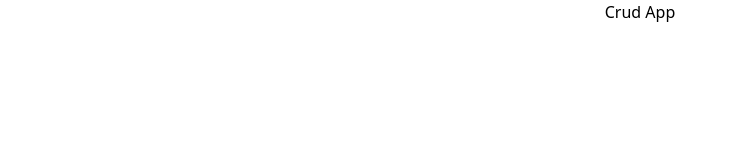
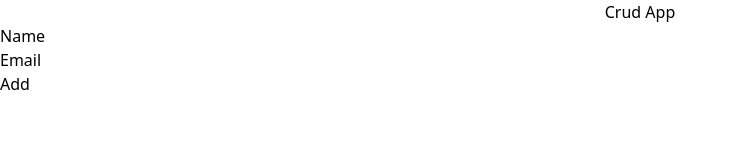
Before and after one commit to Svmpankaj/Crud-Using-MERN, a React (Create React App) app: page / in a window 1280 px wide. Shown: the top 160 px of the page, without its empty margins (0-738 px from the left). Built offline with nearby package versions, Linux system fonts and the light colour scheme.

Commit message:
create input form

```diff
--- a/src/pages/Home.jsx
+++ b/src/pages/Home.jsx
@@ -4,7 +4,19 @@ const Home = () => {
   return (
     <div>
       <h1 className='text-center'>Crud App</h1>
-
+        <div>
+          <form action="">
+            <div>
+              <label htmlFor="name">Name</label>
+              <input type="text" />
+            </div>
+            <div>
+              <label htmlFor="">Email</label>
+              <input type="text" />
+            </div>
+            <button>Add</button>
+          </form>
+        </div>
     </div>
   )
 }
```
